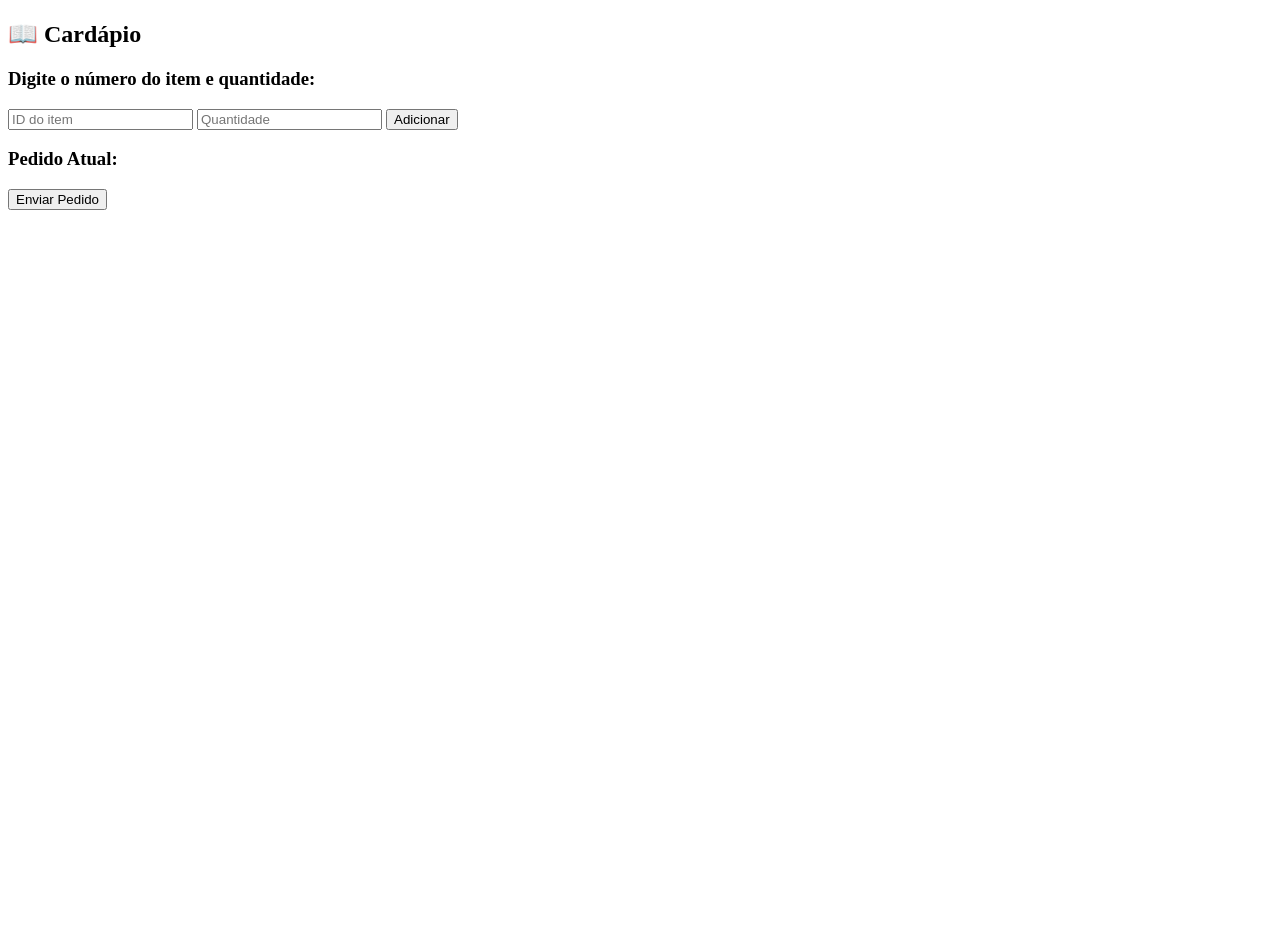
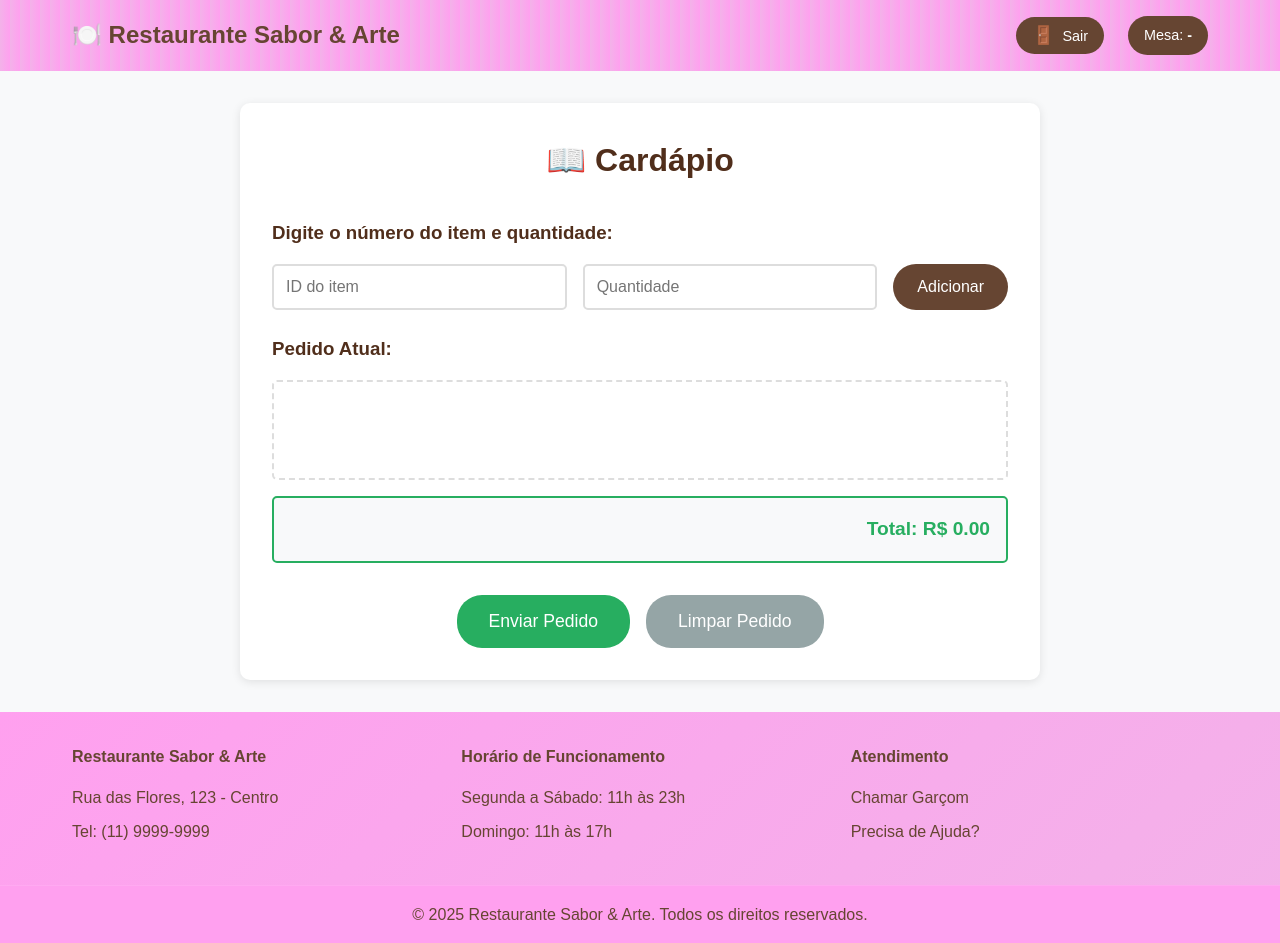
Before and after one commit to MychaelWolter/menu-cardapio, a plain HTML site: page frontend/pages/menu.html in a window 1280 px wide. Before the commit the page ends 800 px from the top, so only its background shows below. Drawn offline with Linux system fonts and the light colour scheme; no server answers.

Commit message:
estilização na interface de menu

```diff
--- a/frontend/css/menu.css
+++ b/frontend/css/menu.css
@@ -0,0 +1,338 @@
+/* Reset e Estilos Gerais */
+* {
+  margin: 0;
+  padding: 0;
+  box-sizing: border-box;
+}
+
+body {
+  font-family: "Arial", sans-serif;
+  line-height: 1.6;
+  color: #333;
+  background-color: #f8f9fa;
+  min-height: 100vh;
+  display: flex;
+  flex-direction: column;
+}
+
+/* Header Styles */
+.header {
+  background: repeating-linear-gradient(
+    90deg,
+    #f3b2e9,
+    #ffa0ef 10px,
+    #f3b2e9 10px,
+    #ffa0ef 20px
+  );
+  color: #664532;
+  position: sticky;
+  top: 0;
+  z-index: 1000;
+}
+
+.navbar {
+  display: flex;
+  justify-content: space-between;
+  align-items: center;
+  padding: 1rem 2rem;
+  max-width: 1200px;
+  margin: 0 auto;
+}
+
+.nav-brand h1 {
+  font-size: 1.5rem;
+  font-weight: 600;
+}
+
+.nav-info {
+  display: flex;
+  align-items: center;
+  gap: 1.5rem;
+}
+
+.logout-btn {
+  display: flex;
+  align-items: center;
+  gap: 0.5rem;
+  background: #664532;
+  color: #fff;
+  border: none;
+  padding: 0.5rem 1rem;
+  border-radius: 25px;
+  cursor: pointer;
+  transition: all 0.3s ease;
+  text-decoration: none;
+  font-size: 0.9rem;
+}
+
+.logout-btn:hover {
+  background: #4d3525;
+  transform: translateY(-1px);
+}
+
+.logout-icon {
+  font-size: 1.1rem;
+}
+
+.logout-text {
+  font-weight: 500;
+}
+
+.table-number {
+  background-color: #664532;
+  color: #fff;
+  border: none;
+  padding: 0.5rem 1rem;
+  border-radius: 25px;
+  font-size: 0.9rem;
+}
+
+/* Main Content */
+.main-content {
+  flex: 1;
+  padding: 2rem;
+  max-width: 1200px;
+  margin: 0 auto;
+  width: 100%;
+}
+
+.menu-container {
+  background: white;
+  padding: 2rem;
+  border-radius: 10px;
+  box-shadow: 0 2px 10px rgba(0, 0, 0, 0.1);
+  max-width: 800px;
+  margin: 0 auto;
+}
+
+.menu-container h2 {
+  color: #502e1b;
+  margin-bottom: 1.5rem;
+  text-align: center;
+  font-size: 2rem;
+}
+
+.menu-container h3 {
+  color: #502e1b;
+  margin: 1.5rem 0 1rem 0;
+}
+
+#menuList {
+  list-style: none;
+  margin-bottom: 2rem;
+}
+
+#menuList li {
+  padding: 0.75rem;
+  margin-bottom: 0.5rem;
+  background-color: #f8f9fa;
+  border-left: 4px solid #b152a1;
+  border-radius: 4px;
+}
+
+.input-group {
+  display: flex;
+  gap: 1rem;
+  margin-bottom: 1.5rem;
+  flex-wrap: wrap;
+}
+
+.input-group input {
+  padding: 0.75rem;
+  border: 2px solid #ddd;
+  border-radius: 5px;
+  font-size: 1rem;
+  flex: 1;
+  min-width: 120px;
+}
+
+.btn-primary {
+  background-color: #664532;
+  color: white;
+  border: none;
+  padding: 0.75rem 1.5rem;
+  border-radius: 25px;
+  cursor: pointer;
+  font-size: 1rem;
+  transition: background-color 0.3s ease;
+}
+
+.btn-primary:hover {
+  background: #4d3525;
+}
+
+.order-summary {
+  margin-bottom: 2rem;
+}
+
+#orderList {
+  list-style: none;
+  min-height: 100px;
+  border: 2px dashed #ddd;
+  border-radius: 5px;
+  padding: 1rem;
+  margin-bottom: 1rem;
+}
+
+#orderList li {
+  padding: 0.5rem;
+  margin-bottom: 0.5rem;
+  background-color: #e8f5e8;
+  border-left: 4px solid #27ae60;
+  border-radius: 4px;
+  display: flex;
+  justify-content: space-between;
+}
+
+.order-total {
+  text-align: right;
+  padding: 1rem;
+  background-color: #f8f9fa;
+  border: 2px solid #27ae60;
+  border-radius: 5px;
+  font-size: 1.2rem;
+  color: #2c3e50;
+}
+
+.order-total strong {
+  color: #27ae60;
+}
+
+.order-actions {
+  display: flex;
+  gap: 1rem;
+  justify-content: center;
+}
+
+.btn-success {
+  background-color: #27ae60;
+  color: white;
+  border: none;
+  padding: 1rem 2rem;
+  border-radius: 25px;
+  cursor: pointer;
+  font-size: 1.1rem;
+  transition: background-color 0.3s ease;
+}
+
+.btn-success:hover {
+  background-color: #219a52;
+}
+
+.btn-secondary {
+  background-color: #95a5a6;
+  color: white;
+  border: none;
+  padding: 1rem 2rem;
+  border-radius: 25px;
+  cursor: pointer;
+  font-size: 1.1rem;
+  transition: background-color 0.3s ease;
+}
+
+.btn-secondary:hover {
+  background-color: #7f8c8d;
+}
+
+/* Footer Styles */
+.footer {
+  background: linear-gradient(135deg, #ffa0ef, #f3b2e9);
+  color: #664532;
+  margin-top: auto;
+}
+
+.footer-content {
+  display: grid;
+  grid-template-columns: repeat(auto-fit, minmax(250px, 1fr));
+  gap: 2rem;
+  padding: 2rem;
+  max-width: 1200px;
+  margin: 0 auto;
+}
+
+.footer-section h4 {
+  margin-bottom: 1rem;
+  color: #664532;
+}
+
+.footer-section p {
+  margin-bottom: 0.5rem;
+  color: #664532;
+}
+
+.footer-bottom {
+  text-align: center;
+  padding: 1rem;
+  border-top: 1px solid rgba(255, 255, 255, 0.1);
+  background-color: #ffa0ef;
+}
+
+/* Responsive Design */
+@media (max-width: 768px) {
+  body {
+    min-height: 100vh;
+    display: flex;
+    flex-direction: column;
+  }
+
+  .main-content {
+    flex: 1;
+    padding: 0;
+    display: flex;
+    flex-direction: column;
+  }
+
+  .menu-container {
+    padding: 1rem;
+    max-width: none;
+    width: 100%;
+    margin: 0;
+    border-radius: 0;
+    flex: 1;
+    display: flex;
+    flex-direction: column;
+  }
+
+  .navbar {
+    flex-direction: column;
+    gap: 1rem;
+    padding: 1rem;
+  }
+
+  .nav-info {
+    width: 100%;
+    justify-content: space-between;
+  }
+
+  .logout-btn {
+    padding: 0.4rem 0.8rem;
+    font-size: 0.8rem;
+  }
+
+  .logout-text {
+    display: none;
+  }
+
+  .footer {
+    margin-top: auto;
+    position: relative;
+    width: 100%;
+    flex-shrink: 0;
+  }
+
+  .footer-content {
+    padding: 1.5rem;
+    gap: 1.5rem;
+  }
+
+  .order-total {
+    font-size: 1.1rem;
+    padding: 0.8rem;
+    margin-top: auto;
+  }
+
+  .order-actions {
+    margin-top: auto;
+    padding-top: 1rem;
+  }
+}
--- a/frontend/js/menu.js
+++ b/frontend/js/menu.js
@@ -2,47 +2,125 @@ const menuList = document.getElementById('menuList');
 const orderList = document.getElementById('orderList');
 const addItemBtn = document.getElementById('addItem');
 const sendOrderBtn = document.getElementById('sendOrder');
-const tableNumber = JSON.parse(atob(localStorage.getItem('token').split('.')[1])).tableNumber;
+const clearOrderBtn = document.getElementById('clearOrder');
+const currentTableSpan = document.getElementById('currentTable');
+const logoutBtn = document.getElementById('logoutBtn');
+const totalAmountSpan = document.getElementById('totalAmount');
+
+// Obter número da mesa do token
+let tableNumber;
+try {
+  const token = localStorage.getItem('token');
+  if (token) {
+    const payload = JSON.parse(atob(token.split('.')[1]));
+    tableNumber = payload.tableNumber;
+    currentTableSpan.textContent = tableNumber;
+  }
+} catch (error) {
+  console.error('Erro ao obter número da mesa:', error);
+}
 
 let menuItems = [];
 let orderItems = [];
 
+// Função para calcular e atualizar o total
+function updateTotal() {
+  const total = orderItems.reduce((sum, item) => {
+    return sum + (item.price * item.quantity);
+  }, 0);
+  totalAmountSpan.textContent = total.toFixed(2);
+}
+
+// Função para voltar ao login - SEM CONFIRMAÇÃO
+logoutBtn.addEventListener('click', () => {
+  // Remove o token do localStorage
+  localStorage.removeItem('token');
+  // Redireciona diretamente para a página de login
+  window.location.href = '../index.html'; // Ajuste o caminho conforme necessário
+});
+
 async function loadMenu() {
+  try {
     menuItems = await apiGet('/menu');
     menuList.innerHTML = '';
     menuItems.forEach((item, index) => {
       const li = document.createElement('li');
-    li.textContent = `${index + 1} - ${item.name} - R$ ${item.price}`;
+      li.textContent = `${index + 1} - ${item.name} - R$ ${item.price.toFixed(2)}`;
       menuList.appendChild(li);
     });
 
     // Leitor de voz do cardápio
     const synth = window.speechSynthesis;
-  const text = menuItems.map(i => `${i.name}, preço ${i.price} reais.`).join('. ');
+    const text = menuItems.map(i => `${i.name}, preço ${i.price.toFixed(2)} reais.`).join('. ');
     const utter = new SpeechSynthesisUtterance(text);
     utter.lang = 'pt-BR';
     synth.speak(utter);
+  } catch (error) {
+    console.error('Erro ao carregar cardápio:', error);
+    alert('Erro ao carregar cardápio. Tente novamente.');
+  }
 }
 
 addItemBtn.addEventListener('click', () => {
   const id = parseInt(document.getElementById('itemId').value) - 1;
   const quantity = parseInt(document.getElementById('quantity').value);
+
+  if (isNaN(id) || isNaN(quantity) || quantity < 1) {
+    alert('Por favor, insira valores válidos para ID e quantidade.');
+    return;
+  }
+
   if (menuItems[id]) {
-    orderItems.push({ menuItem: menuItems[id]._id, quantity });
+    orderItems.push({
+      menuItem: menuItems[id]._id,
+      quantity,
+      name: menuItems[id].name,
+      price: menuItems[id].price
+    });
+
     const li = document.createElement('li');
-    li.textContent = `${menuItems[id].name} x${quantity}`;
+    li.innerHTML = `
+      <span>${menuItems[id].name} x${quantity}</span>
+      <span>R$ ${(menuItems[id].price * quantity).toFixed(2)}</span>
+    `;
     orderList.appendChild(li);
+
+    // Atualizar o total
+    updateTotal();
+
+    // Limpar campos de input
+    document.getElementById('itemId').value = '';
+    document.getElementById('quantity').value = '';
   } else {
-    alert('Item inválido');
+    alert('Item inválido. Verifique o ID do item.');
   }
 });
 
+clearOrderBtn.addEventListener('click', () => {
+  orderList.innerHTML = '';
+  orderItems = [];
+  updateTotal(); // Atualiza o total para zero
+});
+
 sendOrderBtn.addEventListener('click', async () => {
-  if (orderItems.length === 0) return alert('Nenhum item adicionado!');
-  const res = await apiPost('/orders', { tableNumber, items: orderItems });
+  if (orderItems.length === 0) {
+    alert('Nenhum item adicionado ao pedido!');
+    return;
+  }
+
+  try {
+    const res = await apiPost('/orders', {
+      tableNumber,
+      items: orderItems.map(({ menuItem, quantity }) => ({ menuItem, quantity }))
+    });
     alert('Pedido enviado com sucesso!');
     orderList.innerHTML = '';
     orderItems = [];
+    updateTotal(); // Atualiza o total para zero após enviar
+  } catch (error) {
+    console.error('Erro ao enviar pedido:', error);
+    alert('Erro ao enviar pedido. Tente novamente.');
+  }
 });
 
 loadMenu();
--- a/frontend/pages/menu.html
+++ b/frontend/pages/menu.html
@@ -6,20 +6,73 @@
   <link rel="stylesheet" href="../css/menu.css">
 </head>
 <body>
+
+  <header class="header">
+    <nav class="navbar">
+      <div class="nav-brand">
+        <h1>🍽️ Restaurante Sabor & Arte</h1>
+      </div>
+
+      <div class="nav-info">
+        <button id="logoutBtn" class="logout-btn" title="Voltar ao Login">
+          <span class="logout-icon">🚪</span>
+          <span class="logout-text">Sair</span>
+        </button>
+        <span class="table-number">Mesa: <strong id="currentTable">-</strong></span>
+      </div>
+    </nav>
+  </header>
+
+    <!-- Conteúdo Principal -->
+  <main class="main-content">
     <div class="menu-container">
       <h2>📖 Cardápio</h2>
       <ul id="menuList"></ul>
 
       <h3>Digite o número do item e quantidade:</h3>
-    <input type="number" id="itemId" placeholder="ID do item">
-    <input type="number" id="quantity" placeholder="Quantidade">
-    <button id="addItem">Adicionar</button>
+      <div class="input-group">
+        <input type="number" id="itemId" placeholder="ID do item" min="1">
+        <input type="number" id="quantity" placeholder="Quantidade" min="1">
+        <button id="addItem" class="btn-primary">Adicionar</button>
+      </div>
 
       <h3>Pedido Atual:</h3>
+      <div class="order-summary">
         <ul id="orderList"></ul>
+        <div class="order-total">
+          <strong>Total: R$ <span id="totalAmount">0.00</span></strong>
+        </div>
+      </div>
 
-    <button id="sendOrder">Enviar Pedido</button>
+      <div class="order-actions">
+        <button id="sendOrder" class="btn-success">Enviar Pedido</button>
+        <button id="clearOrder" class="btn-secondary">Limpar Pedido</button>
       </div>
+    </div>
+  </main>
+
+   <footer class="footer">
+    <div class="footer-content">
+      <div class="footer-section">
+        <h4>Restaurante Sabor & Arte</h4>
+        <p>Rua das Flores, 123 - Centro</p>
+        <p>Tel: (11) 9999-9999</p>
+      </div>
+      <div class="footer-section">
+        <h4>Horário de Funcionamento</h4>
+        <p>Segunda a Sábado: 11h às 23h</p>
+        <p>Domingo: 11h às 17h</p>
+      </div>
+      <div class="footer-section">
+        <h4>Atendimento</h4>
+        <p>Chamar Garçom</p>
+        <p>Precisa de Ajuda?</p>
+      </div>
+    </div>
+    <div class="footer-bottom">
+      <p>&copy; 2025 Restaurante Sabor & Arte. Todos os direitos reservados.</p>
+    </div>
+  </footer>
 
   <script src="../js/api.js"></script>
   <script src="../js/menu.js"></script>
```
Also changed, not shown: 1 other file. Lines whose indentation alone changed are shown as unchanged.
